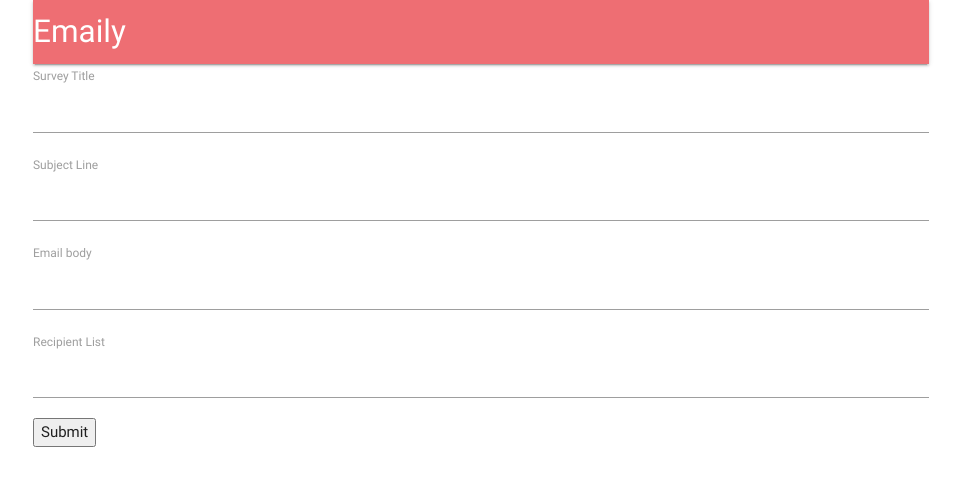
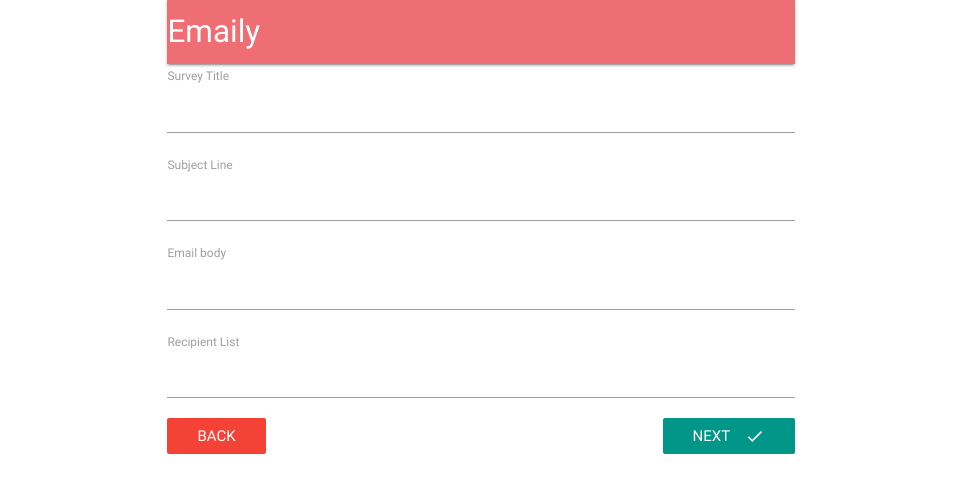
Before and after one commit to RalphKemp/server, a React (Create React App) app in the folder client/: page /surveys/new in a window 1280 px wide. Shown: the top 492 px of the page, without its empty margins (159-1120 px from the left). Built offline with nearby package versions, Linux system fonts and the light colour scheme; no server answers.

Commit message:
working on redux form validation

```diff
--- a/client/src/components/App.js
+++ b/client/src/components/App.js
@@ -16,7 +16,7 @@
 
   render() {
     return (
-      <div>
+      <div className="container">
         <BrowserRouter>
           <div className="container">
             <Header /> {/*to show at all times*/}
--- a/client/src/components/surveys/SurveyForm.js
+++ b/client/src/components/surveys/SurveyForm.js
@@ -1,6 +1,7 @@
 import _ from 'lodash';
 import React, { Component } from 'react';
 import { reduxForm, Field } from 'redux-form';
+import { Link } from 'react-router-dom';
 // redux form function here similiar to connect function, connecting form to application state
 import SurveyField from './SurveyField';
 
@@ -23,14 +24,32 @@
       <div>
         <form onSubmit={this.props.handleSubmit(values => console.log(values))}>
           {this.renderFields()}
-          <button type="submit">Submit</button>
+          <button type="submit" className="teal btn-flat right white-text">
+            next
+            <i className="material-icons right">done</i>
+          </button>
+          <Link to="/surveys" className="red btn-flat left white-text">
+          Back
+          </Link>
         </form>
       </div>
     );
   }
 }
 
+function validate(values) {
+  const errors = {};
+
+  if(!values.title) {
+    errors.title = 'you must provide a title';
+  }
+
+  return errors;
+  // if errors is empty, reduxform knows there are no errors.
+}
+
 export default reduxForm({
+  validate,
   form: 'surveyForm'
 })(SurveyForm);
 
```
